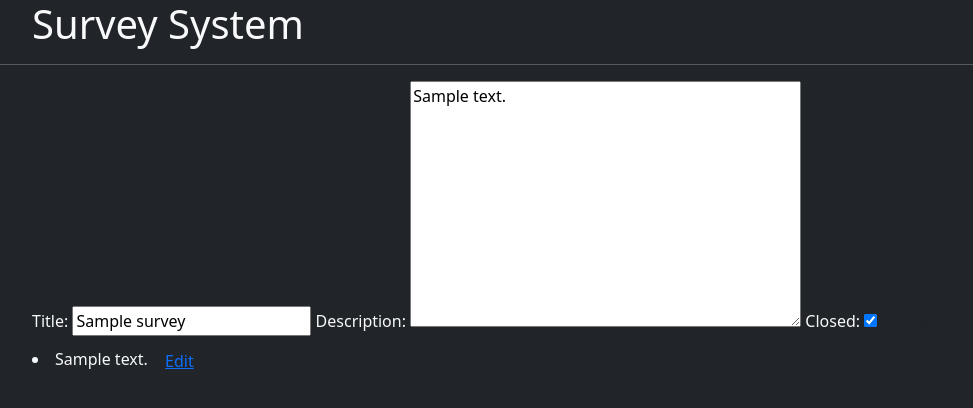
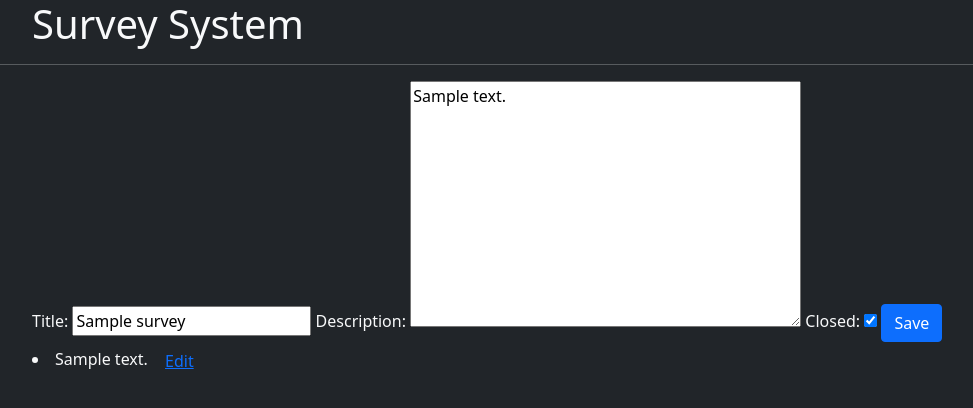
Before and after one commit to nicofreundt/school_project, a Django app: page /survey/edit/00000000-0000-0000-0000-000000000001/ in a window 1280 px wide. Shown: the top 408 px of the page, without its empty margins (50-1023 px from the left). Run offline with Django 4.2, Linux system fonts and the light colour scheme; tables that the repository leaves empty hold one stand-in row (values such as "Sample post").

Commit message:
Made Save-button in edit-template visible

```diff
--- a/survey/templates/survey/edit.html
+++ b/survey/templates/survey/edit.html
@@ -5,7 +5,7 @@
 {% block content %}
     <form method="POST">
         {% csrf_token %} {{ surveyForm }}
-        <input class="btn" type="submit" value="Save" />
+        <input class="btn btn-primary" type="submit" value="Save" />
     </form>
     {% for question in questions %}
     <li>
```
